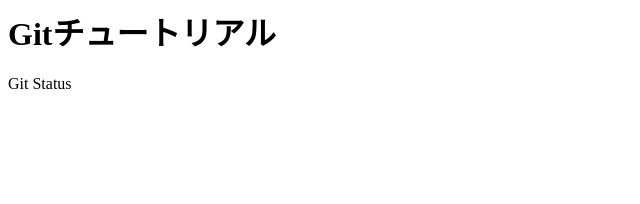
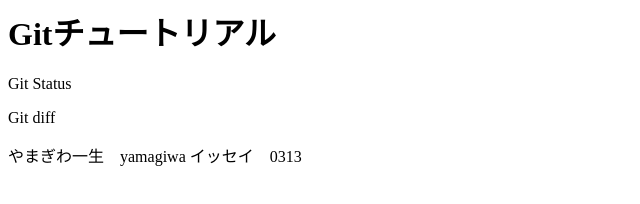
Before and after one commit to i-yamagiwa/git_tutorial, a plain HTML site: page index.html in a window 1280 px wide. Shown: the whole page, without its empty margins (0-640 px from the left). Drawn offline with Linux system fonts and the light colour scheme.

Commit message:
git diffを追記

```diff
--- a/index.html
+++ b/index.html
@@ -1,2 +1,4 @@
 <h1>Gitチュートリアル</h1>
 <p>Git Status</p>
+<p>Git diff</p>
+<p>やまぎわ一生　yamagiwa イッセイ　0313</p>
```
